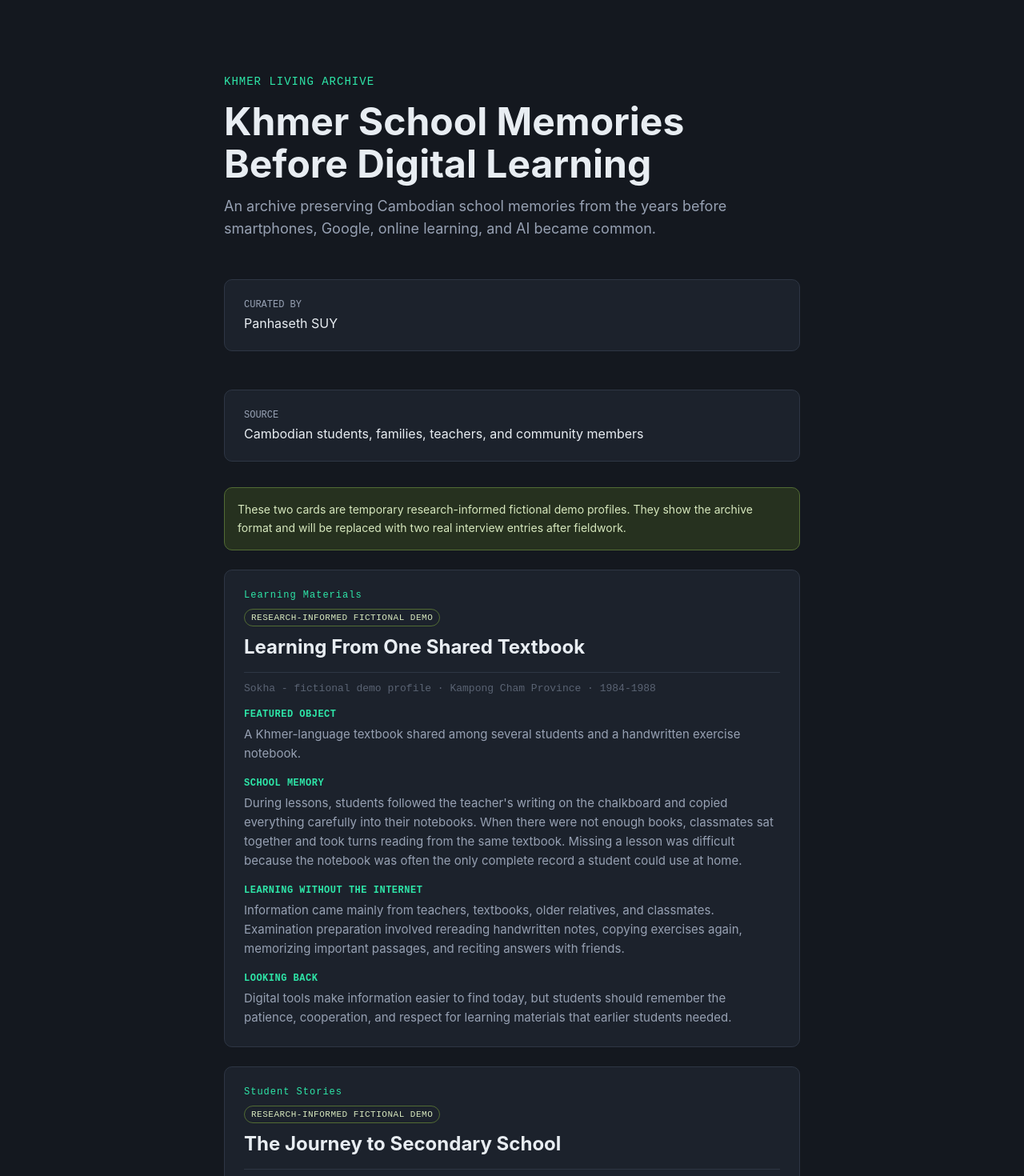
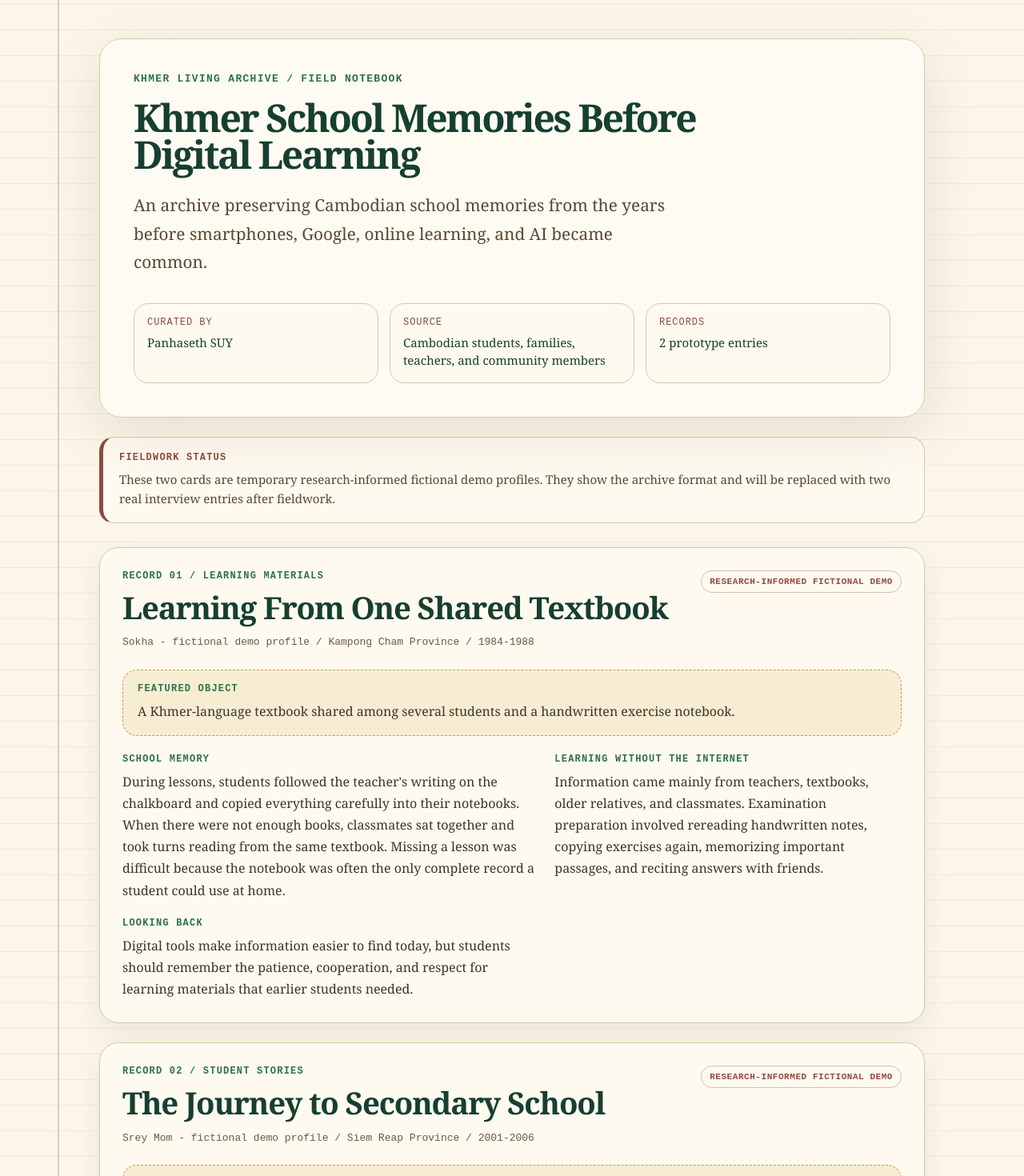
Before and after one commit to tokata453/Khmer-School-Memory-Archive, a Next.js app: page / in a window 1280 px wide. Shown: the top 1470 px of the page at 80% size. Built offline with nearby package versions, Linux system fonts and the light colour scheme.

Commit message:
Refactor layout and styling for archive display; add global styles and enhance EntryCard component For Demo

```diff
--- /dev/null
+++ b/app/globals.css
@@ -0,0 +1,255 @@
+* {
+  box-sizing: border-box;
+}
+
+html {
+  background: #f5eddc;
+}
+
+body {
+  margin: 0;
+  min-height: 100vh;
+  color: #1f2a24;
+  font-family: Georgia, "Times New Roman", Khmer MN, Khmer Sangam MN, serif;
+  background:
+    linear-gradient(90deg, transparent 0 72px, rgba(151, 54, 42, 0.22) 72px 74px, transparent 74px),
+    repeating-linear-gradient(0deg, #fbf6e9 0 31px, #e8deca 32px),
+    #fbf6e9;
+}
+
+.page-shell {
+  width: min(1080px, 100%);
+  margin: 0 auto;
+  padding: 48px 24px 56px;
+}
+
+.archive-hero {
+  position: relative;
+  padding: 42px;
+  background: rgba(255, 252, 244, 0.86);
+  border: 1px solid #d8c8a9;
+  border-radius: 28px;
+  box-shadow: 0 20px 70px rgba(78, 56, 29, 0.12);
+}
+
+.eyebrow,
+.record-kicker,
+.detail-label,
+.notice-label,
+.footer-note {
+  font-family: "Courier New", monospace;
+  text-transform: uppercase;
+  letter-spacing: 0.1em;
+}
+
+.eyebrow {
+  margin: 0 0 18px;
+  color: #2e6f51;
+  font-size: 13px;
+  font-weight: 700;
+}
+
+.archive-title {
+  max-width: 820px;
+  margin: 0;
+  color: #173f31;
+  font-size: clamp(2rem, 5vw, 3rem);
+  line-height: 0.95;
+  letter-spacing: -0.05em;
+}
+
+.archive-description {
+  max-width: 680px;
+  margin: 24px 0 0;
+  color: #5a4731;
+  font-size: clamp(1.05rem, 2vw, 1.3rem);
+  line-height: 1.7;
+}
+
+.archive-meta {
+  display: grid;
+  grid-template-columns: repeat(3, minmax(0, 1fr));
+  gap: 14px;
+  margin-top: 34px;
+}
+
+.meta-card,
+.fieldwork-notice,
+.entry-card {
+  background: #fffaf0;
+  border: 1px solid #d8c8a9;
+}
+
+.meta-card {
+  padding: 16px;
+  border-radius: 18px;
+}
+
+.meta-label {
+  margin: 0 0 8px;
+  color: #8f4b3d;
+  font-family: "Courier New", monospace;
+  font-size: 12px;
+  text-transform: uppercase;
+  letter-spacing: 0.08em;
+}
+
+.meta-value {
+  margin: 0;
+  color: #173f31;
+  font-size: 15px;
+  line-height: 1.45;
+}
+
+.fieldwork-notice {
+  margin: 24px 0 30px;
+  padding: 18px 20px;
+  border-left: 5px solid #8f4b3d;
+  border-radius: 18px;
+}
+
+.notice-label {
+  margin: 0 0 8px;
+  color: #8f4b3d;
+  font-size: 12px;
+  font-weight: 700;
+}
+
+.notice-text {
+  margin: 0;
+  color: #5a4731;
+  font-size: 15px;
+  line-height: 1.6;
+}
+
+.entries-list {
+  display: grid;
+  gap: 24px;
+}
+
+.entry-card {
+  position: relative;
+  padding: 28px;
+  border-radius: 24px;
+  box-shadow: 0 12px 34px rgba(78, 56, 29, 0.08);
+}
+
+.entry-header {
+  display: grid;
+  grid-template-columns: 1fr auto;
+  gap: 18px;
+  align-items: start;
+}
+
+.record-kicker {
+  margin: 0 0 12px;
+  color: #2e6f51;
+  font-size: 12px;
+  font-weight: 700;
+}
+
+.demo-pill {
+  display: inline-block;
+  padding: 7px 10px;
+  color: #8f4b3d;
+  border: 1px solid rgba(143, 75, 61, 0.35);
+  border-radius: 999px;
+  font-family: "Courier New", monospace;
+  font-size: 11px;
+  font-weight: 700;
+  text-transform: uppercase;
+  letter-spacing: 0.05em;
+  white-space: nowrap;
+}
+
+.entry-title {
+  margin: 0;
+  color: #173f31;
+  font-size: clamp(1.7rem, 3vw, 2.45rem);
+  line-height: 1.05;
+  letter-spacing: -0.03em;
+}
+
+.entry-meta {
+  margin: 14px 0 0;
+  color: #6a5a44;
+  font-family: "Courier New", monospace;
+  font-size: 13px;
+  line-height: 1.5;
+}
+
+.object-box {
+  margin-top: 24px;
+  padding: 16px 18px;
+  background: #f7edd2;
+  border: 1px dashed #bb9b5f;
+  border-radius: 18px;
+}
+
+.entry-grid {
+  display: grid;
+  grid-template-columns: 1.2fr 1fr;
+  gap: 20px;
+  margin-top: 22px;
+}
+
+.detail-block {
+  min-width: 0;
+}
+
+.detail-label {
+  margin: 0 0 8px;
+  color: #2e6f51;
+  font-size: 12px;
+  font-weight: 700;
+}
+
+.detail-text {
+  margin: 0;
+  color: #3b342b;
+  font-size: 16px;
+  line-height: 1.7;
+}
+
+.archive-footer {
+  margin-top: 38px;
+  padding-top: 18px;
+  border-top: 1px solid #d8c8a9;
+}
+
+.footer-note {
+  margin: 0;
+  color: #806d51;
+  font-size: 12px;
+  line-height: 1.7;
+}
+
+@media (max-width: 760px) {
+  body {
+    background:
+      linear-gradient(90deg, transparent 0 24px, rgba(151, 54, 42, 0.2) 24px 26px, transparent 26px),
+      repeating-linear-gradient(0deg, #fbf6e9 0 31px, #e8deca 32px),
+      #fbf6e9;
+  }
+
+  .page-shell {
+    padding: 24px 16px 40px;
+  }
+
+  .archive-hero,
+  .entry-card {
+    padding: 24px 20px;
+    border-radius: 22px;
+  }
+
+  .archive-meta,
+  .entry-header,
+  .entry-grid {
+    grid-template-columns: 1fr;
+  }
+
+  .demo-pill {
+    width: fit-content;
+    white-space: normal;
+  }
+}
--- a/app/layout.js
+++ b/app/layout.js
@@ -1,4 +1,5 @@
 import collection from "../collection.config.js";
+import "./globals.css";
 
 export const metadata = {
   title: `${collection.name} — Khmer Living Archive`,
@@ -8,18 +9,7 @@ export const metadata = {
 export default function RootLayout({ children }) {
   return (
     <html lang="en">
-      <body
-        style={{
-          margin: 0,
-          backgroundColor: "#14181F",
-          color: "#E8EDF2",
-          fontFamily:
-            "-apple-system, BlinkMacSystemFont, 'Segoe UI', Roboto, sans-serif",
-          minHeight: "100vh",
-        }}
-      >
-        {children}
-      </body>
+      <body>{children}</body>
     </html>
   );
 }
--- a/app/page.js
+++ b/app/page.js
@@ -38,106 +38,50 @@ const entries = [
   },
 ];
 
-const styles = {
-  wrap: {
-    maxWidth: 720,
-    margin: "0 auto",
-    padding: "80px 24px",
-  },
-  kicker: {
-    fontFamily: "'Courier New', monospace",
-    color: "#2EE6A8",
-    fontSize: 14,
-    letterSpacing: 1,
-  },
-  title: {
-    fontSize: 48,
-    fontWeight: 700,
-    margin: "16px 0 12px",
-    lineHeight: 1.1,
-  },
-  description: {
-    fontSize: 18,
-    color: "#97A1B3",
-    lineHeight: 1.6,
-    margin: 0,
-  },
-  card: {
-    marginTop: 48,
-    padding: 24,
-    backgroundColor: "#1C222C",
-    border: "1px solid #2E3644",
-    borderRadius: 10,
-  },
-  cardLabel: {
-    fontFamily: "'Courier New', monospace",
-    fontSize: 12,
-    color: "#97A1B3",
-    margin: 0,
-  },
-  cardValue: {
-    fontSize: 16,
-    margin: "6px 0 0",
-  },
-  notice: {
-    marginTop: 32,
-    padding: 16,
-    backgroundColor: "#26311F",
-    border: "1px solid #526B34",
-    borderRadius: 10,
-    color: "#D7E8BE",
-    fontSize: 14,
-    lineHeight: 1.6,
-  },
-  count: {
-    fontFamily: "'Courier New', monospace",
-    fontSize: 14,
-    color: "#2EE6A8",
-    marginTop: 48,
-  },
-  footer: {
-    marginTop: 64,
-    paddingTop: 24,
-    borderTop: "1px solid #2E3644",
-    fontSize: 13,
-    color: "#5A6373",
-  },
-};
-
 export default function Home() {
   return (
-    <main style={styles.wrap}>
-      <p style={styles.kicker}>KHMER LIVING ARCHIVE</p>
-      <h1 style={styles.title}>{collection.name}</h1>
-      <p style={styles.description}>{collection.description}</p>
+    <main className="page-shell">
+      <header className="archive-hero">
+        <p className="eyebrow">Khmer Living Archive / Field Notebook</p>
+        <h1 className="archive-title">{collection.name}</h1>
+        <p className="archive-description">{collection.description}</p>
 
-      <div style={styles.card}>
-        <p style={styles.cardLabel}>CURATED BY</p>
-        <p style={styles.cardValue}>{collection.curator}</p>
+        <div className="archive-meta" aria-label="Archive details">
+          <div className="meta-card">
+            <p className="meta-label">Curated by</p>
+            <p className="meta-value">{collection.curator}</p>
           </div>
-      <div style={styles.card}>
-        <p style={styles.cardLabel}>SOURCE</p>
-        <p style={styles.cardValue}>{collection.source}</p>
+          <div className="meta-card">
+            <p className="meta-label">Source</p>
+            <p className="meta-value">{collection.source}</p>
           </div>
+          <div className="meta-card">
+            <p className="meta-label">Records</p>
+            <p className="meta-value">{entries.length} prototype entries</p>
+          </div>
+        </div>
+      </header>
 
-      <p style={styles.notice}>
+      <aside className="fieldwork-notice">
+        <p className="notice-label">Fieldwork status</p>
+        <p className="notice-text">
           These two cards are temporary research-informed fictional demo profiles.
-        They show the archive format and will be replaced with two real interview
-        entries after fieldwork.
+          They show the archive format and will be replaced with two real
+          interview entries after fieldwork.
         </p>
+      </aside>
 
-      {entries.map((entry) => (
-        <EntryCard key={entry.title} entry={entry} />
+      <section className="entries-list" aria-label="Archive entries">
+        {entries.map((entry, index) => (
+          <EntryCard key={entry.title} entry={entry} recordNumber={index + 1} />
         ))}
+      </section>
 
-      <p style={styles.count}>
-        entries in the archive: {entries.length} (for now)
+      <footer className="archive-footer">
+        <p className="footer-note">
+          Built in ICT 340 - Vibe Coding, American University of Phnom Penh,
+          Fall 2026. This archive is under construction all semester.
         </p>
-
-      <footer style={styles.footer}>
-        Built in ICT 340 — Vibe Coding, American University of Phnom Penh, Fall
-        2026. This archive is under construction all semester. Come back in
-        December.
       </footer>
     </main>
   );
--- a/components/EntryCard.js
+++ b/components/EntryCard.js
@@ -1,83 +1,41 @@
-// EntryCard turns one interview summary into a readable archive card.
-// The fields come from the interview guide, but are grouped for scanning.
-
-const styles = {
-  card: {
-    marginTop: 24,
-    padding: 24,
-    backgroundColor: "#1C222C",
-    border: "1px solid #2E3644",
-    borderRadius: 10,
-  },
-  kicker: {
-    fontFamily: "'Courier New', monospace",
-    fontSize: 12,
-    letterSpacing: 1,
-    color: "#2EE6A8",
-    margin: 0,
-  },
-  demo: {
-    display: "inline-block",
-    marginTop: 10,
-    padding: "4px 8px",
-    border: "1px solid #526B34",
-    borderRadius: 999,
-    color: "#D7E8BE",
-    fontFamily: "'Courier New', monospace",
-    fontSize: 11,
-    letterSpacing: 0.5,
-  },
-  title: {
-    fontSize: 24,
-    fontWeight: 700,
-    lineHeight: 1.3,
-    margin: "10px 0 8px",
-  },
-  meta: {
-    fontFamily: "'Courier New', monospace",
-    fontSize: 13,
-    color: "#5A6373",
-    borderTop: "1px solid #2E3644",
-    margin: "16px 0 0",
-    paddingTop: 12,
-  },
-  section: { marginTop: 18 },
-  label: {
-    fontFamily: "'Courier New', monospace",
-    fontSize: 12,
-    letterSpacing: 0.5,
-    color: "#2EE6A8",
-    margin: "0 0 6px",
-    textTransform: "uppercase",
-  },
-  text: { fontSize: 15, lineHeight: 1.6, color: "#97A1B3", margin: 0 },
-};
-
-export default function EntryCard({ entry }) {
+export default function EntryCard({ entry, recordNumber }) {
   const sections = [
-    ["Featured object", entry.featuredObject],
     ["School memory", entry.memory],
     ["Learning without the internet", entry.learningMethod],
     ["Looking back", entry.reflection],
   ];
 
   return (
-    <article style={styles.card}>
-      <p style={styles.kicker}>{entry.category}</p>
-      {entry.isDemo ? (
-        <span style={styles.demo}>RESEARCH-INFORMED FICTIONAL DEMO</span>
-      ) : null}
-      <h2 style={styles.title}>{entry.title}</h2>
-      <p style={styles.meta}>
-        {entry.contributor} · {entry.place} · {entry.period}
-      </p>
+    <article className="entry-card">
+      <div className="entry-header">
+        <div>
+          <p className="record-kicker">
+            Record {String(recordNumber).padStart(2, "0")} / {entry.category}
+          </p>
+          <h2 className="entry-title">{entry.title}</h2>
+          <p className="entry-meta">
+            {entry.contributor} / {entry.place} / {entry.period}
+          </p>
+        </div>
 
-      {sections.map(([label, text]) => (
-        <section key={label} style={styles.section}>
-          <h3 style={styles.label}>{label}</h3>
-          <p style={styles.text}>{text}</p>
-        </section>
-      ))}
+        {entry.isDemo ? (
+          <span className="demo-pill">Research-informed fictional demo</span>
+        ) : null}
+      </div>
+
+      <div className="object-box">
+        <p className="detail-label">Featured object</p>
+        <p className="detail-text">{entry.featuredObject}</p>
+      </div>
+
+      <div className="entry-grid">
+        {sections.map(([label, text]) => (
+          <section key={label} className="detail-block">
+            <h3 className="detail-label">{label}</h3>
+            <p className="detail-text">{text}</p>
+          </section>
+        ))}
+      </div>
     </article>
   );
 }
```
Lines whose indentation alone changed are shown as unchanged.
